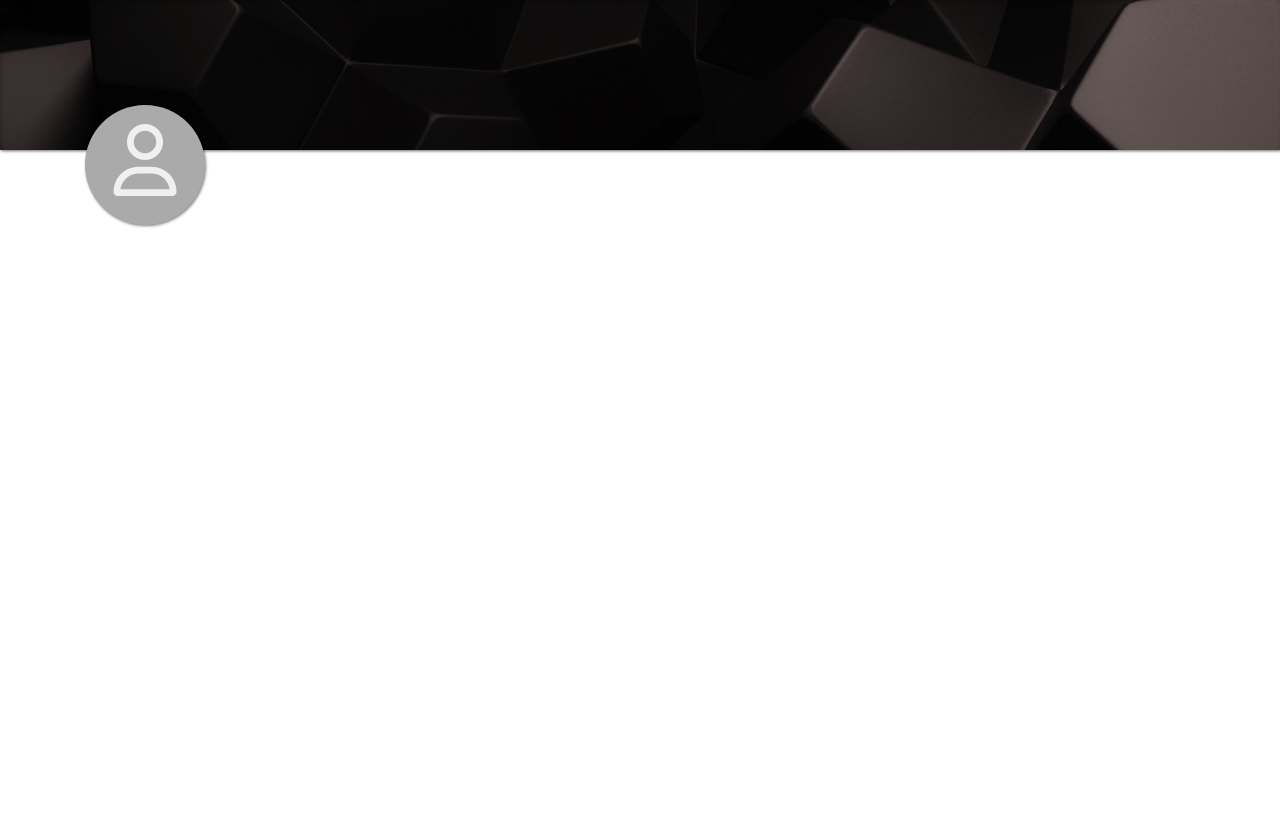
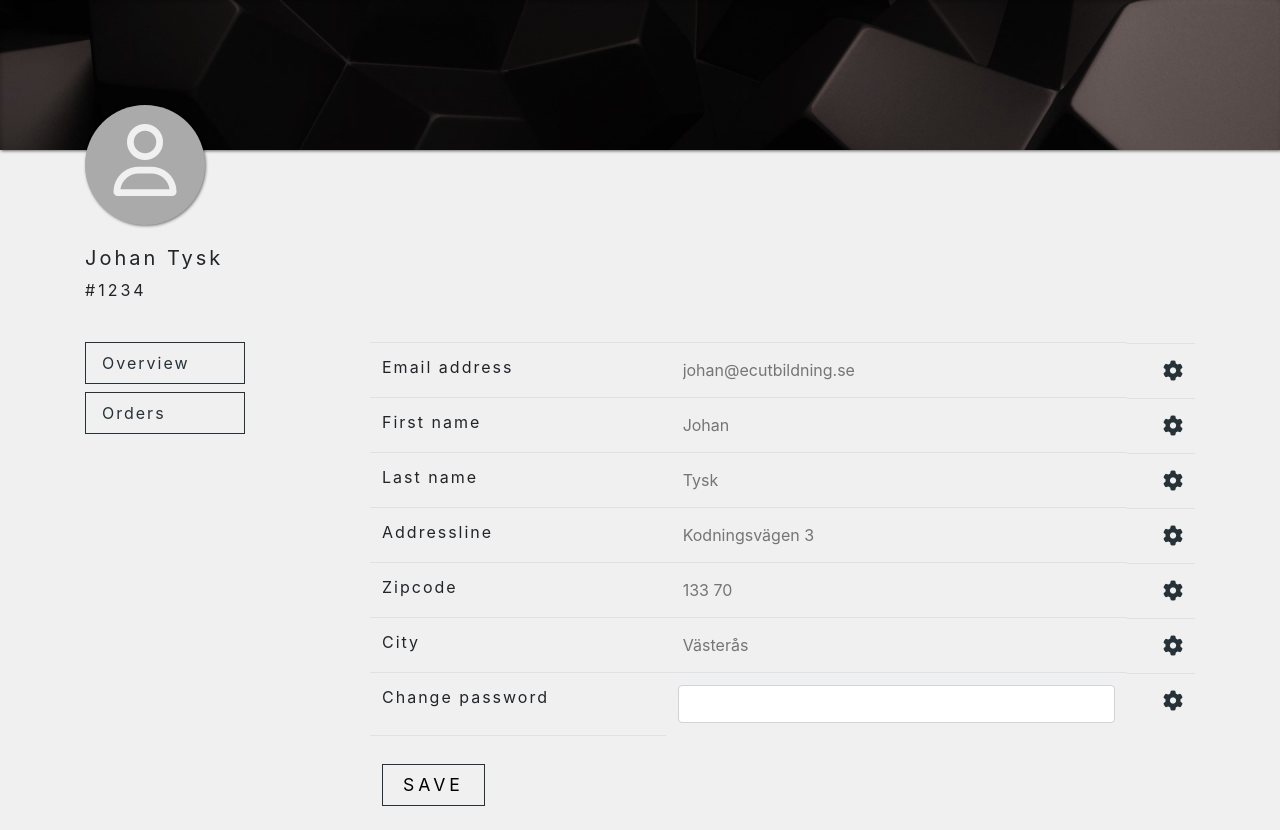
Before and after one commit to tyskjohn/projektWebb, an Angular app: page /profile in a window 1280 px wide. Shown: the top 830 px of the page. Before the commit the page ends 800 px from the top, so only its background shows below. Built offline with nearby package versions, Linux system fonts and the light colour scheme.

Commit message:
profile img title tabs added

```diff
--- a/src/app/profile/profile.component.css
+++ b/src/app/profile/profile.component.css
@@ -1,5 +1,7 @@
 #profile-section {
   background: #f0f0f0;
+  -webkit-box-sizing: border-box;
+          box-sizing: border-box;
 }
 
 #profile-section .profile-header {
@@ -29,4 +31,70 @@
           transform: translate(0, 15%);
   font-size: 4.5rem;
 }
+
+#profile-section .user-title h5, #profile-section .user-title p {
+  font-weight: 400;
+  letter-spacing: 3px;
+}
+
+#profile-section .profile-tabs .nav-link {
+  letter-spacing: 2px;
+  font-weight: 400;
+  background: transparent;
+  color: #263238;
+  border: 1px solid #263238;
+  border-radius: 0;
+  -webkit-transition: ease-in-out .1s;
+  transition: ease-in-out .1s;
+}
+
+#profile-section .profile-tabs .nav-link:hover {
+  border: 1px solid #f0f0f0;
+  background: #aaaaaa;
+  color: #f0f0f0;
+}
+
+#profile-section .profile-tabs .overview-section th {
+  font-weight: 400;
+  letter-spacing: 2px;
+}
+
+#profile-section .profile-tabs .overview-section th button {
+  background: transparent;
+  border: 1px solid #263238;
+  font-size: 1.1rem;
+  font-weight: 400;
+  letter-spacing: 4px;
+  padding: 7px 20px;
+  -webkit-transition: ease-in-out .1s;
+  transition: ease-in-out .1s;
+}
+
+#profile-section .profile-tabs .overview-section th button:hover {
+  border: 1px solid #f0f0f0;
+  background: #aaaaaa;
+  color: #f0f0f0;
+}
+
+#profile-section .profile-tabs .overview-section td .overview-input {
+  background: transparent;
+  border: none;
+  padding: 3px 0px;
+  padding-left: 5px;
+}
+
+#profile-section .profile-tabs .overview-section .cog {
+  padding: 0;
+  margin: 0;
+  font-size: 20px;
+  color: #263238;
+  -webkit-transition: ease-in-out .1s;
+  transition: ease-in-out .1s;
+}
+
+#profile-section .profile-tabs .overview-section .cog:hover {
+  -webkit-transform: scale(1.1);
+          transform: scale(1.1);
+  color: #aaaaaa;
+}
 /*# sourceMappingURL=profile.component.css.map */
--- a/src/app/profile/profile.component.html
+++ b/src/app/profile/profile.component.html
@@ -1,16 +1,114 @@
 <div class="" id="profile-section">
 
   <div class="profile-header">
-
     <div class="container">
 
       <div class="user-img text-center">
         <h1><i class="far fa-user"></i></h1>
-
       </div>
 
     </div>
-
   </div>
 
+  <div class="container">
+    <div class="pt-5 user-title">
+      <h5 class="pt-5" >Johan Tysk</h5>
+      <p class="user-tag">#1234</p>
+    </div>
+  </div>
+
+  <div class="profile-tabs container pt-2">
+
+    <div class="mt-3 d-block d-md-none">
+        <div class="nav nav-pills" id="v-pills-tab" role="tablist" aria-orientation="">
+            <a class="nav-link active" id="v-pills-home-tab" data-toggle="pill" href="#overview" role="tab" aria-controls="v-pills-home" aria-selected="true">Overview</a>
+
+            <a class="nav-link" id="v-pills-messages-tab" data-toggle="pill" href="#orders" role="tab" aria-controls="v-pills-messages" aria-selected="false">Orders</a>
+        </div>
+    </div>
+
+    <div class="row mt-3">
+        <div class="col-2 d-none d-md-block">
+            <div class="nav flex-column nav-pills" id="v-pills-tab" role="tablist" aria-orientation="vertical">
+                <a class="nav-link active" id="v-pills-home-tab" data-toggle="pill" href="#overview" role="tab" aria-controls="v-pills-home" aria-selected="true">Overview</a>
+
+                <a class="nav-link mt-2" id="v-pills-messages-tab" data-toggle="pill" href="#orders" role="tab" aria-controls="v-pills-messages" aria-selected="false">Orders</a>
+            </div>
+        </div>
+
+        <div class="col-1"></div>
+
+        <div class="col-sm-12 col-md-9">
+            <div class="tab-content" id="v-pills-tabContent">
+
+                <div class="tab-pane fade show active" id="overview" role="tabpanel" aria-labelledby="v-pills-home-tab">
+                    <div class="overview-section overview-tabs">
+                        <table class="table">
+
+                            <tbody>
+
+                                <tr>
+                                    <th scope="row">Email address</th>
+                                    <td><input type="text" id="email" class="overview-input" placeholder="johan@ecutbildning.se"></td>
+                                    <td class="text-right d-none d-sm-block "> <label class="cog" for="email"><i class="fas fa-cog"></i></label></td>
+                                </tr>
+
+                                <tr>
+                                    <th scope="row">First name</th>
+                                    <td><input type="text" id="firstname" class="overview-input" placeholder="Johan"></td>
+                                    <td class="text-right d-none d-sm-block"> <label class="cog" for="firstname"><i class="fas fa-cog"></i></label></td>
+                                </tr>
+
+                                <tr>
+                                    <th scope="row">Last name</th>
+                                    <td><input type="text" id="lastname" class="overview-input" placeholder="Tysk"></td>
+                                    <td class="text-right d-none d-sm-block"> <label class="cog" for="lastname"><i class="fas fa-cog"></i></label></td>
+                                </tr>
+
+                                <tr>
+                                    <th scope="row">Addressline</th>
+                                    <td><input type="text" id="addressline" class="overview-input" placeholder="Kodningsvägen 3"></td>
+                                    <td class="text-right d-none d-sm-block"> <label class="cog" for="addressline"><i class="fas fa-cog"></i></label></td>
+                                </tr>
+
+                                <tr>
+                                    <th scope="row">Zipcode</th>
+                                    <td><input type="text" id="zipcode" class="overview-input" placeholder="133 70"></td>
+                                    <td class="text-right d-none d-sm-block"> <label class="cog" for="zipcode"><i class="fas fa-cog"></i></label></td>
+                                </tr>
+
+                                <tr>
+                                    <th scope="row">City</th>
+                                    <td><input type="text" id="city" class="overview-input" placeholder="Västerås"></td>
+                                    <td class="text-right d-none d-sm-block"> <label class="cog" for="city"><i class="fas fa-cog"></i></label></td>
+                                </tr>
+
+                                <tr>
+                                    <th scope="row"><label for="password">Change password</label></th>
+                                    <td><input type="password" id="password" class="form-control" placeholder=""></td>
+                                    <td class="text-right d-none d-sm-block"> <label class="cog" for="password"><i class="fas fa-cog"></i></label></td>
+                                </tr>
+
+                                <th>
+                                    <button class="btn-save mt-3">SAVE</button>
+                                </th>
+
+                            </tbody>
+                          </table>
+                    </div>
+
+                </div>
+
+                <div class="tab-pane fade pb-4" id="orders" role="tabpanel" aria-labelledby="v-pills-messages-tab">
+                    Inga order registrerade
+                </div>
+
+            </div>
+        </div>
+    </div>
+
+
+
 </div>
+
+</div>
--- a/src/app/profile/profile.component.scss
+++ b/src/app/profile/profile.component.scss
@@ -2,6 +2,7 @@
 
 #profile-section {
     background: $white;
+    box-sizing: border-box;
 
     .profile-header {
         background: url(../../assets/images/dark-background.jpg);
@@ -29,5 +30,73 @@
         }
     }
 
+    .user-title {
+        h5, p {
+            font-weight: 400;
+            letter-spacing: 3px;
+        }
+    }
+
+    .profile-tabs {
+
+        .nav-link {
+            letter-spacing: 2px;
+            font-weight: 400;
+            background: transparent;
+            color: $dark-gray;
+            border: 1px solid $dark-gray;
+            border-radius: 0;
+            transition: ease-in-out .1s;
+        }
+        .nav-link:hover {
+            border: 1px solid $white;
+            background: $light-gray;
+            color: $white;
+        }
+
+
+        .overview-section {
+            th {
+                font-weight: 400;
+                letter-spacing: 2px;
+
+                button {
+                    background:transparent;
+                    border: 1px solid $dark-gray;
+                    font-size: 1.1rem;
+                    font-weight: 400;
+                    letter-spacing: 4px;
+                    padding: 7px 20px;
+                    transition: ease-in-out .1s;
+                }
+                button:hover {
+                    border: 1px solid $white;
+                    background: $light-gray;
+                    color: $white;
+                }
+
+            }
+            td {
+                .overview-input {
+                    background: transparent;
+                    border: none;
+                    padding: 3px 0px;
+                    padding-left: 5px;
+                }
+            }
+            .cog {
+                padding: 0;
+                margin: 0;
+                font-size: 20px;
+                color: $dark-gray;
+                transition: ease-in-out .1s;
+            }
+            .cog:hover {
+                transform: scale(1.1);
+                color: $light-gray;
+            }
+
+        }
+    }
 
 }
```
Also changed, not shown: 1 other file (tests, documents, lock files or other folders).
